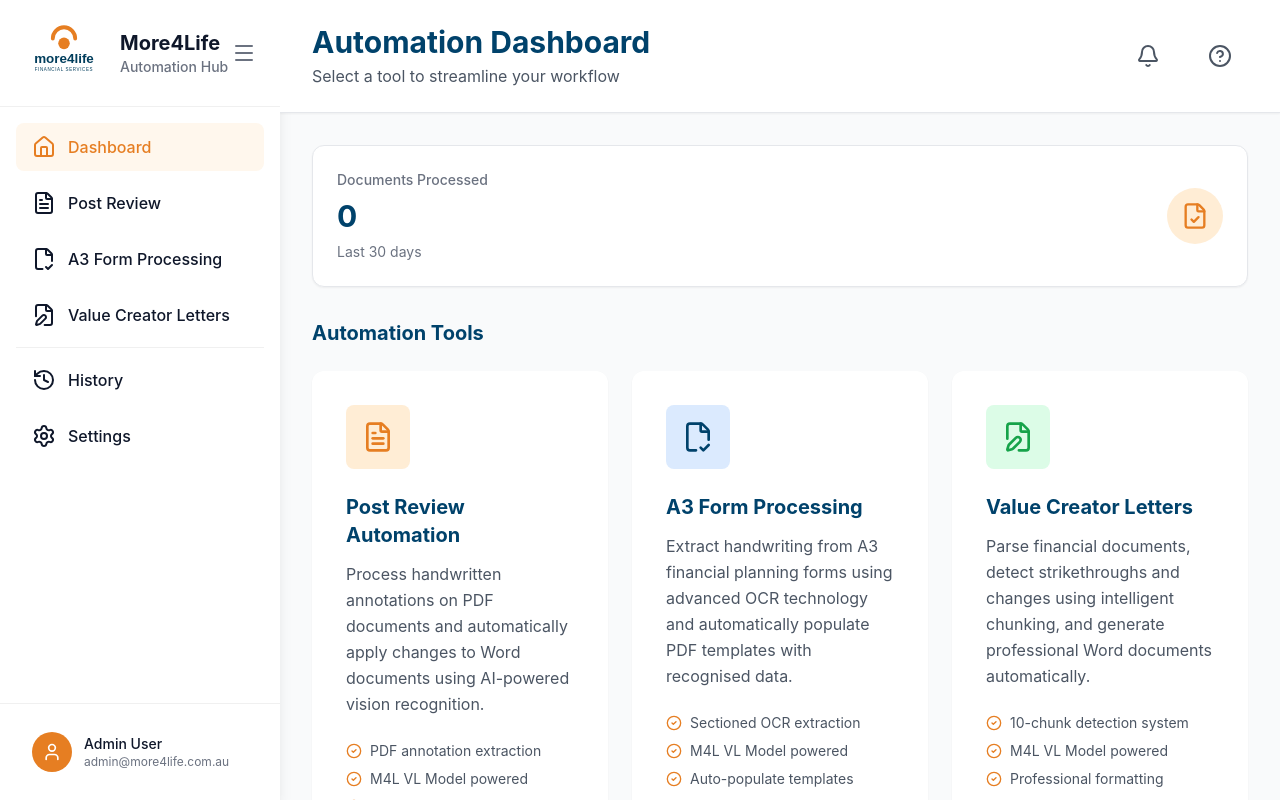
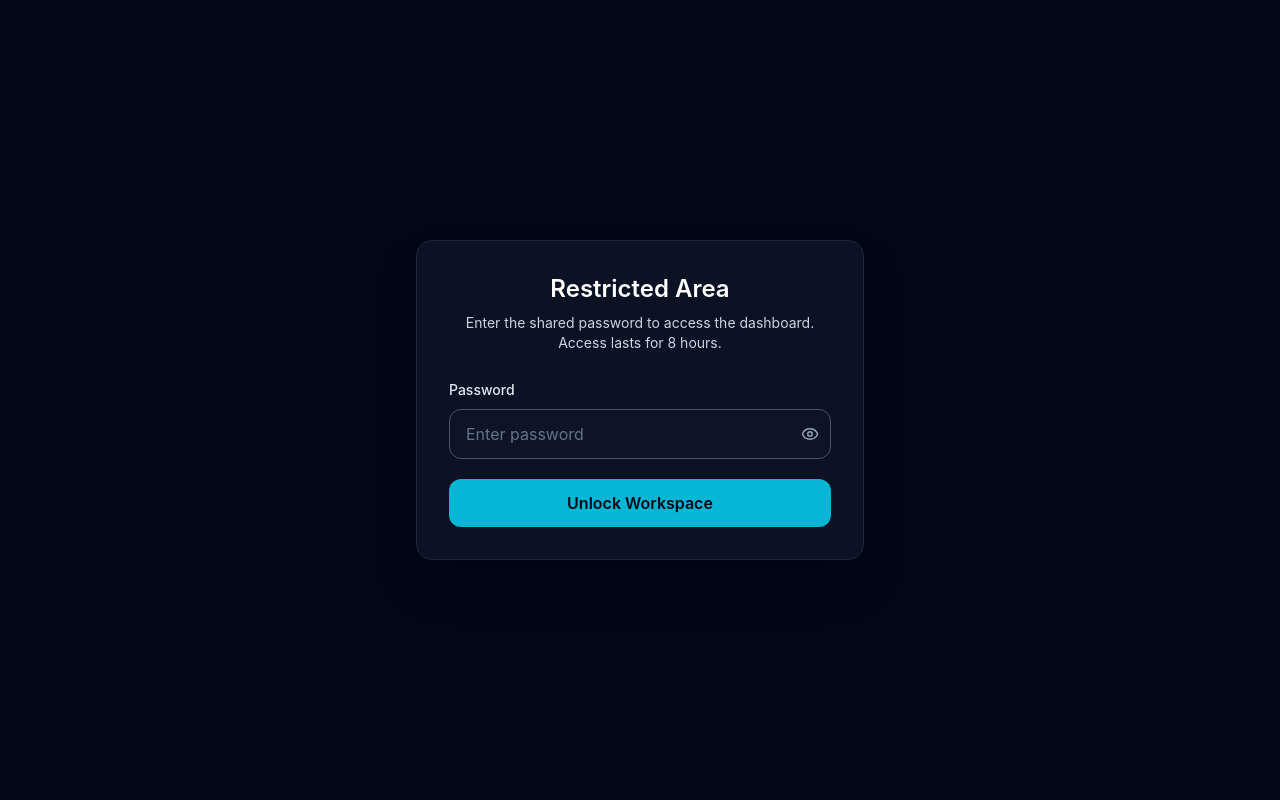
Before and after one commit to BackProAI/m4l_website_deploy, a Next.js app in the folder frontend/: page / in a window 1280 px wide. Built offline with nearby package versions, Linux system fonts and the light colour scheme; no server answers.

Commit message:
feat: add password gate with shared access

```diff
--- a/frontend/app/layout.tsx
+++ b/frontend/app/layout.tsx
@@ -2,6 +2,7 @@ import type { Metadata } from "next";
 import "./globals.css";
 import Sidebar from "@/components/Sidebar";
 import ErrorBoundary from "@/components/ErrorBoundary";
+import PasswordGate from "@/components/PasswordGate";
 import { Toaster } from 'react-hot-toast';
 
 export const metadata: Metadata = {
@@ -35,10 +36,12 @@ export default function RootLayout({
           } catch (e) { /* ignore */ }
         })()` }} />
         <ErrorBoundary>
-          <div className="flex h-screen overflow-hidden">
-            <Sidebar />
-            {children}
-          </div>
+          <PasswordGate>
+            <div className="flex h-screen overflow-hidden">
+              <Sidebar />
+              {children}
+            </div>
+          </PasswordGate>
         </ErrorBoundary>
         <Toaster position="top-right" />
       </body>
--- /dev/null
+++ b/frontend/components/PasswordGate.tsx
@@ -0,0 +1,203 @@
+'use client';
+
+import { FormEvent, PropsWithChildren, useCallback, useEffect, useRef, useState } from "react";
+import { Eye, EyeOff } from "lucide-react";
+
+const PASSWORD = "Georgia1";
+const STORAGE_KEY = "m4l_site_access_window";
+const ACCESS_WINDOW_MS = 8 * 60 * 60 * 1000; // 8 hours
+const MAX_DRIFT_MS = 1000; // tolerate small timing differences
+
+type GateStatus = "checking" | "prompt" | "granted";
+
+export default function PasswordGate({ children }: PropsWithChildren<object>) {
+  const [status, setStatus] = useState<GateStatus>("checking");
+  const [expiresAt, setExpiresAt] = useState<number | null>(null);
+  const [input, setInput] = useState("");
+  const [error, setError] = useState("");
+  const [showPassword, setShowPassword] = useState(false);
+  const timeoutRef = useRef<ReturnType<typeof setTimeout> | null>(null);
+
+  const clearGateTimer = useCallback(() => {
+    if (timeoutRef.current) {
+      clearTimeout(timeoutRef.current);
+      timeoutRef.current = null;
+    }
+  }, []);
+
+  const lockSite = useCallback(() => {
+    clearGateTimer();
+    try {
+      localStorage.removeItem(STORAGE_KEY);
+    } catch (err) {
+      console.warn("Unable to clear stored access window", err);
+    }
+    setStatus("prompt");
+    setExpiresAt(null);
+    setInput("");
+    setError("");
+  }, [clearGateTimer]);
+
+  const isExpiryValid = useCallback((expiry: number) => {
+    if (typeof expiry !== "number") {
+      return false;
+    }
+    const now = Date.now();
+    if (expiry <= now) {
+      return false;
+    }
+    return expiry - now <= ACCESS_WINDOW_MS + MAX_DRIFT_MS;
+  }, []);
+
+  const readStoredAccess = useCallback(() => {
+    try {
+      const raw = localStorage.getItem(STORAGE_KEY);
+      if (!raw) {
+        return false;
+      }
+      const parsed = JSON.parse(raw);
+      const storedExpiry = typeof parsed?.expiresAt === "number" ? parsed.expiresAt : Number(parsed);
+      if (isExpiryValid(storedExpiry)) {
+        setExpiresAt(storedExpiry);
+        setStatus("granted");
+        return true;
+      }
+    } catch (err) {
+      console.warn("Unable to read stored access window", err);
+    }
+    lockSite();
+    return false;
+  }, [isExpiryValid, lockSite]);
+
+  useEffect(() => {
+    if (!readStoredAccess()) {
+      setStatus("prompt");
+    }
+  }, [readStoredAccess]);
+
+  useEffect(() => {
+    clearGateTimer();
+    if (status !== "granted" || !expiresAt) {
+      return;
+    }
+    const msRemaining = expiresAt - Date.now();
+    if (msRemaining <= 0) {
+      lockSite();
+      return;
+    }
+    timeoutRef.current = setTimeout(lockSite, msRemaining);
+    return clearGateTimer;
+  }, [status, expiresAt, lockSite, clearGateTimer]);
+
+  useEffect(() => {
+    const handleStorage = (event: StorageEvent) => {
+      if (event.key !== STORAGE_KEY) {
+        return;
+      }
+      if (!event.newValue) {
+        lockSite();
+        return;
+      }
+      try {
+        const parsed = JSON.parse(event.newValue);
+        const newExpiry = typeof parsed?.expiresAt === "number" ? parsed.expiresAt : null;
+        if (newExpiry && isExpiryValid(newExpiry)) {
+          setExpiresAt(newExpiry);
+          setStatus("granted");
+        } else {
+          lockSite();
+        }
+      } catch (err) {
+        console.warn("Unable to sync stored access window", err);
+        lockSite();
+      }
+    };
+    window.addEventListener("storage", handleStorage);
+    return () => window.removeEventListener("storage", handleStorage);
+  }, [isExpiryValid, lockSite]);
+
+  const handleSubmit = (event: FormEvent<HTMLFormElement>) => {
+    event.preventDefault();
+    setError("");
+
+    if (input.trim() !== PASSWORD) {
+      setError("Incorrect password. Please try again.");
+      return;
+    }
+
+    const expiry = Date.now() + ACCESS_WINDOW_MS;
+    try {
+      localStorage.setItem(STORAGE_KEY, JSON.stringify({ expiresAt: expiry }));
+    } catch (err) {
+      console.warn("Unable to persist access window", err);
+    }
+
+    setExpiresAt(expiry);
+    setStatus("granted");
+    setInput("");
+  };
+
+  if (status === "granted") {
+    return <>{children}</>;
+  }
+
+  if (status === "checking") {
+    return (
+      <div className="min-h-screen flex items-center justify-center bg-slate-950 text-white">
+        <p className="text-sm text-slate-300">Preparing workspace...</p>
+      </div>
+    );
+  }
+
+  return (
+    <div className="min-h-screen bg-slate-950 text-white flex items-center justify-center px-6 py-12">
+      <div className="w-full max-w-md rounded-2xl border border-slate-800 bg-slate-900/70 p-8 shadow-2xl">
+        <div className="mb-6 text-center">
+          <h1 className="text-2xl font-semibold">Restricted Area</h1>
+          <p className="mt-2 text-sm text-slate-300">
+            Enter the shared password to access the dashboard. Access lasts for 8 hours.
+          </p>
+        </div>
+        <form onSubmit={handleSubmit} className="space-y-5">
+          <div className="space-y-2">
+            <label htmlFor="site-password" className="text-sm font-medium text-slate-200">
+              Password
+            </label>
+            <div className="relative">
+              <input
+                id="site-password"
+                type={showPassword ? "text" : "password"}
+                autoComplete="current-password"
+                value={input}
+                onChange={(event) => setInput(event.target.value)}
+                className="w-full rounded-xl border border-slate-600 bg-slate-900/40 px-4 py-3 pr-12 text-base text-slate-50 placeholder-slate-500 focus:border-cyan-400 focus:outline-none focus:ring-1 focus:ring-cyan-400"
+                placeholder="Enter password"
+                aria-invalid={error ? "true" : "false"}
+                aria-describedby={error ? "site-password-error" : undefined}
+              />
+              <button
+                type="button"
+                onClick={() => setShowPassword((prev) => !prev)}
+                className="absolute inset-y-0 right-3 flex items-center text-slate-400 hover:text-slate-100"
+                aria-label={showPassword ? "Hide password" : "Show password"}
+              >
+                {showPassword ? <EyeOff size={18} aria-hidden /> : <Eye size={18} aria-hidden />}
+              </button>
+            </div>
+            {error && (
+              <p id="site-password-error" className="text-sm text-rose-400">
+                {error}
+              </p>
+            )}
+          </div>
+          <button
+            type="submit"
+            className="w-full rounded-xl bg-cyan-500 px-4 py-3 font-semibold text-slate-950 transition hover:bg-cyan-400 focus:outline-none focus:ring-2 focus:ring-cyan-300 focus:ring-offset-2 focus:ring-offset-slate-900"
+          >
+            Unlock Workspace
+          </button>
+        </form>
+      </div>
+    </div>
+  );
+}
```
